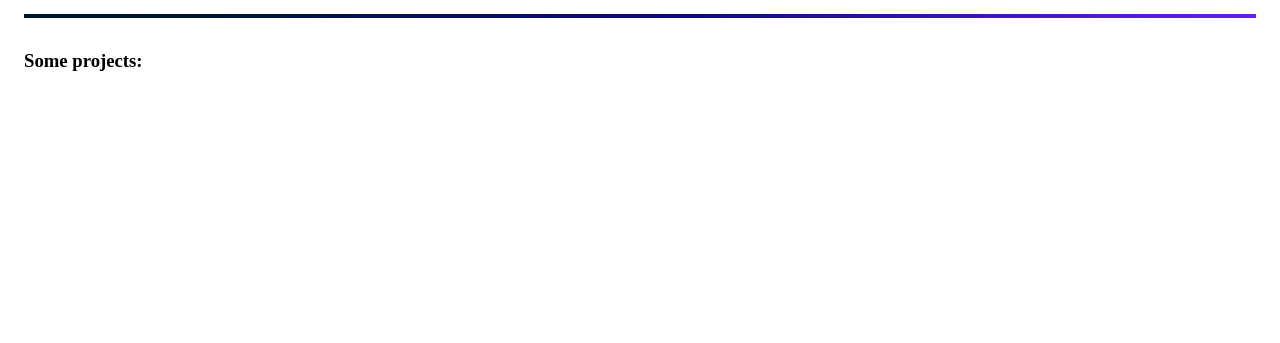
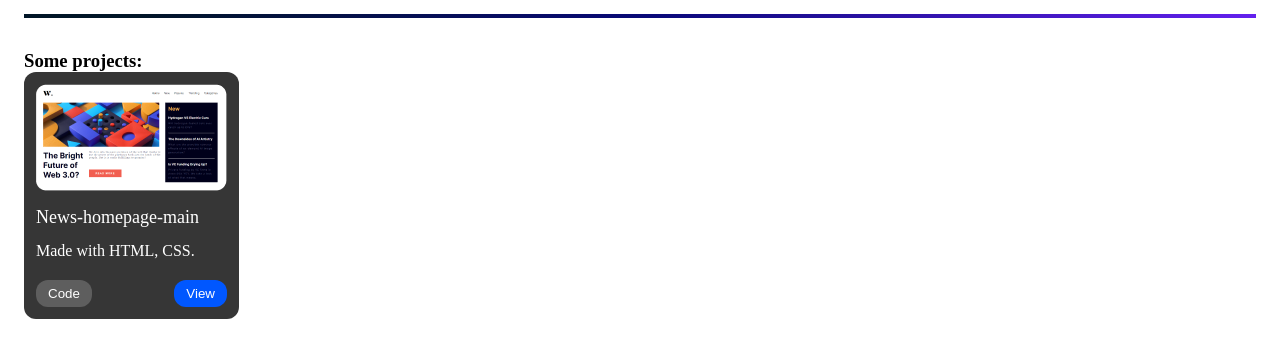
Before and after one commit to Pedro141006/Portfolio, a website: page index.html in a window 1280 px wide. Shown: the part 896-1239 px from the top of the page. Before the commit the page ends 992 px from the top, so only its background shows below. Drawn offline with Linux system fonts and the light colour scheme.

Commit message:
add projects container & card

```diff
--- a/index.html
+++ b/index.html
@@ -68,7 +68,22 @@
       </section>
       <div class="dividerSection"></div>
       <section class="container-4">
-        <h3>Some projects:</h3>
+        <h3 class="someProjectsTitle">Some projects:</h3>
+        <div class="projects">
+          <div class="cardProject">
+            <div class="img-project">
+              <img src="src/images/newsPageHome.png" alt="" />
+            </div>
+            <div class="info-projects">
+              <p class="title-project">News-homepage-main</p>
+              <p class="description-1">Made with HTML, CSS.</p>
+            </div>
+            <div class="optionsButtons">
+              <button class="code">Code</button>
+              <button class="view">View</button>
+            </div>
+          </div>
+        </div>
       </section>
     </main>
   </body>
--- a/src/language/language.js
+++ b/src/language/language.js
@@ -6,7 +6,8 @@ const language = {
       workTo: 'Let’s work together',
       goal: "As an aspiring developer, my goal is to gain practical knowledge, software development experience and best practices. I'm committed looking for my first job opportunity to apply my skills skills and contribute to the development of innovative solutions, while time that I continue to improve my technical and collaborative skills.",
       title_goal: 'My goal:',
-      title_tech: 'My technologies:'
+      title_tech: 'My technologies:',
+      title_projects: 'Some projects:'
     },
     pt_br: {
       hello: 'Olá! <br /> Eu sou Pedro',
@@ -15,7 +16,8 @@ const language = {
       workTo: 'Vamos trabalhar juntos',
       goal: 'Como aspirante a desenvolvedor, meu objetivo é adquirir conhecimento prático experiência e práticas recomendadas de desenvolvimento de software. Estou empenhado em procurar minha primeira oportunidade de emprego para aplicar as minhas competências e contribuir para o desenvolvimento de soluções inovadoras, ao mesmo tempo que continuo a melhorar as minhas competências técnicas e colaborativas.',
       title_goal: 'Meu objetivo:',
-      title_tech: 'Minhas tecnologias:'
+      title_tech: 'Minhas tecnologias:',
+      title_projects: 'Alguns projetos:'
     }
   }
 }
@@ -26,6 +28,7 @@ let $goal = document.querySelector('.goal')
 let $hello = document.querySelector('.hello')
 let $title_goal = document.querySelector('.title-goal')
 let $title_tech = document.querySelector('.techTitle')
+let $title_project = document.querySelector('.someProjectsTitle')
 
 let $selectLang = document.getElementById('languages')
 
@@ -41,6 +44,7 @@ const setLanguage = text => {
     $goal.innerHTML = language.lang.en.goal
     $title_goal.innerHTML = language.lang.en.title_goal
     $title_tech.innerHTML = language.lang.en.title_tech
+    $title_project.innerHTML = language.lang.en.title_projects
   } else if (text == 'pt-br') {
     $intro.innerHTML = language.lang.pt_br.introd
     $hello.innerHTML = language.lang.pt_br.hello
@@ -48,5 +52,6 @@ const setLanguage = text => {
     $goal.innerHTML = language.lang.pt_br.goal
     $title_goal.innerHTML = language.lang.pt_br.title_goal
     $title_tech.innerHTML = language.lang.pt_br.title_tech
+    $title_project.innerHTML = language.lang.pt_br.title_projects
   }
 }
--- a/src/styles/global.css
+++ b/src/styles/global.css
@@ -101,3 +101,67 @@ body {
 .goal {
   font-size: 24px;
 }
+
+/*
+<div class="projects">
+    <div class="cardProject">
+
+        <div class="img-project"></div>
+        <div class="info-projects"></div>
+
+        <div class="optionsButtons">
+            <button class="code">Code</button>
+            <button class="view">View</button>
+        </div>
+    </div>
+</div>
+*/
+.projects {
+  display: flex;
+  flex-direction: row;
+  flex-wrap: wrap;
+}
+
+.cardProject {
+  display: flex;
+  flex-direction: column;
+  padding: 12px;
+  background-color: #363636;
+  border-radius: 12px;
+  gap: 12px;
+  color: #ffffff;
+}
+
+.info-projects {
+  display: flex;
+  flex-direction: column;
+  gap: 14px;
+}
+
+.title-project {
+  font-size: 18px;
+}
+
+.optionsButtons {
+  display: flex;
+  flex-direction: row;
+  align-items: center;
+  justify-content: space-between;
+  margin-top: 8px;
+}
+
+.code,
+.view {
+  padding: 6px 12px;
+  border-radius: 12px;
+  border: none;
+  color: #ffffff;
+}
+
+.code {
+  background-color: #5e5e5e;
+}
+
+.view {
+  background-color: #0057ff;
+}
```
Also changed, not shown: src/images/newsPageHome.png (added), src/images/shoopify.png (added), src/images/spaceWorld.png (added).
